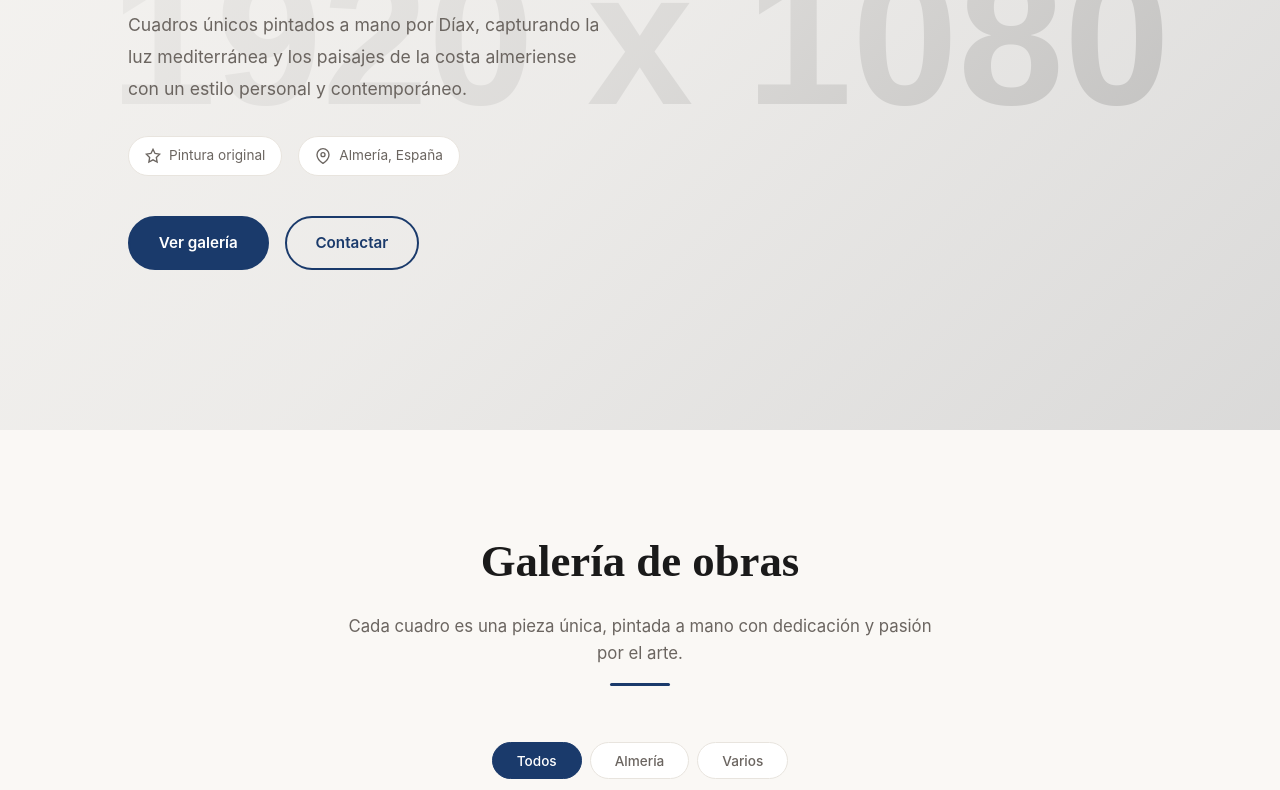
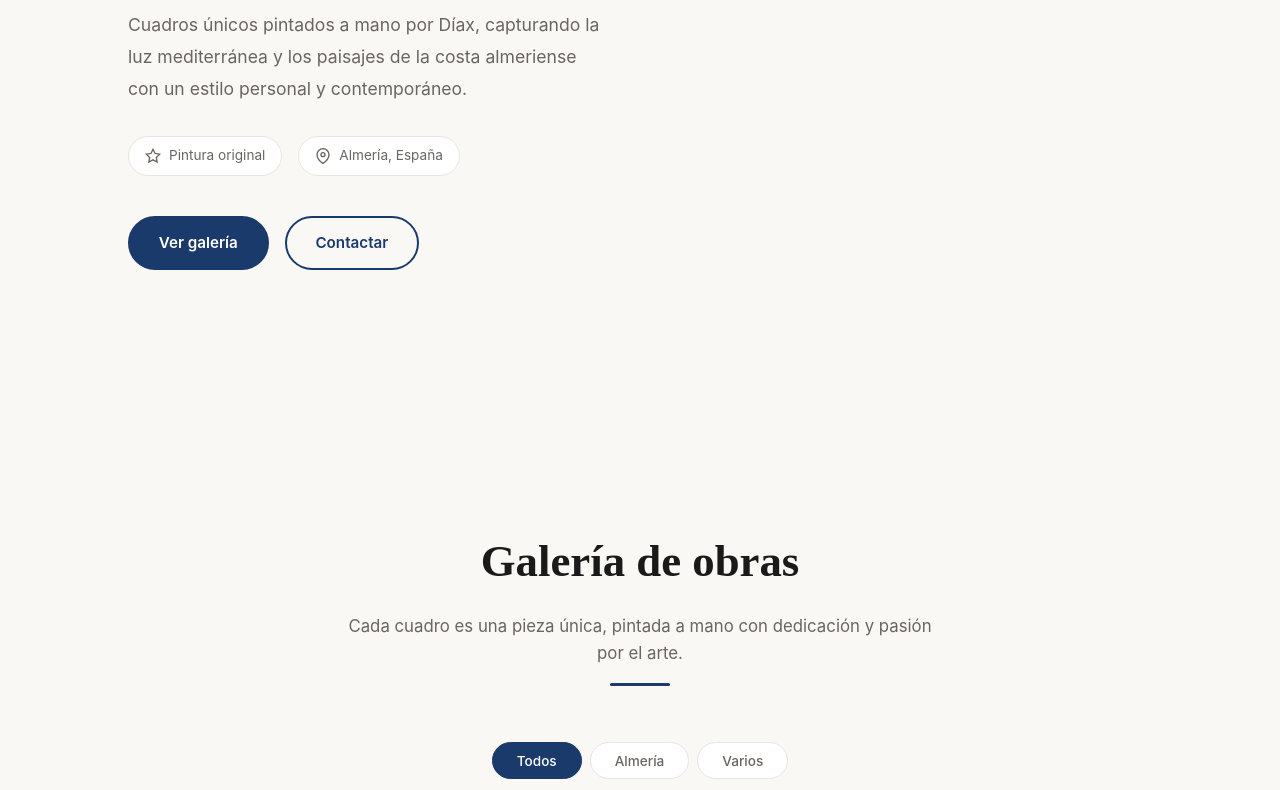
Before and after one commit to ArteDiax/miweb, a plain HTML site: page index.html in a window 1280 px wide. Shown: the part 398-1188 px from the top of the page. Drawn offline with Linux system fonts and the light colour scheme; placeholder pictures from the web are drawn by us; a small style sheet from the web is missing.

Commit message:
Update index.html

```diff
--- a/index.html
+++ b/index.html
@@ -262,7 +262,7 @@
 
 <section class="hero">
   <div class="hero-bg">
-    <img src="images/fondo-hero.jpg" alt="Estudio de Arte Díax" onerror="this.src='https://via.placeholder.com/1920x1080/1a3a6b/ffffff?text=Arte+Diax'">
+    <img src="images/fondo-hero.jpg" alt="Estudio de Arte Díax" onerror="this.onerror=null; this.style.backgroundColor='#1a3a6b';">
   </div>
   <div class="hero-content">
     <div class="hero-text">
```
